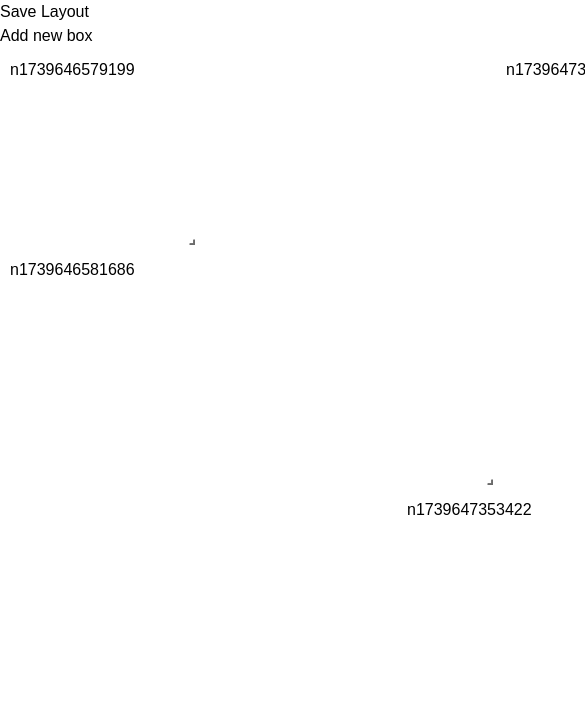
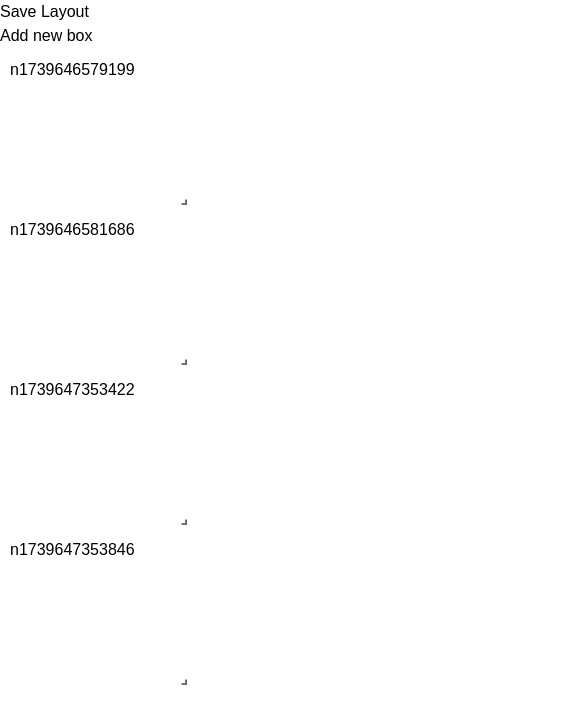
Before and after one commit to estraw1059/grid-layout-example, a Next.js app: page / in a window 390 px wide. Shown: the top 724 px of the page, 585 px wide, since content can reach past the window. Built offline with nearby package versions, Linux system fonts and the light colour scheme.

Commit message:
Trying to change Resposive Grid Layout

```diff
--- a/src/app/page.tsx
+++ b/src/app/page.tsx
@@ -3,11 +3,27 @@ import GridLayout, { ItemCallback, Layout } from "react-grid-layout";
 import "/node_modules/react-grid-layout/css/styles.css";
 import "/node_modules/react-resizable/css/styles.css";
 import { JSX, useEffect, useState } from "react";
+import { Responsive, WidthProvider } from "react-grid-layout";
+
+const ResponsiveGridLayout = WidthProvider(Responsive);
 
 export default function Home() {
   const [loading, setLoading] = useState(true);
   const [layout, setLayout] = useState<Layout[]>([]);
   const [boxes, setBoxes] = useState<JSX.Element[]>([]);
+  const [windowWidth, setWindowWidth] = useState(window.innerWidth);
+
+  useEffect(() => {
+    const handleResize = () => {
+      setWindowWidth(window.innerWidth);
+    };
+
+    window.addEventListener("resize", handleResize);
+
+    return () => {
+      window.removeEventListener("resize", handleResize);
+    };
+  }, []);
 
   useEffect(() => {
     // Fetch the latest layout data from the server
@@ -63,6 +79,7 @@ export default function Home() {
   const handleItemCallback: ItemCallback = (
     newLayout: Layout[],
   ) => {
+    console.log("Item was moved", newLayout);
     setLayout(newLayout);
   };
 
@@ -70,23 +87,36 @@ export default function Home() {
     return <div>Loading...</div>;
   }
 
+  const responsiveProps = {
+    className: "responsive-grid",
+    breakpoints: {lg: 721, sm: 720},
+    cols: { lg: 3, md: 3, sm: 2, xs: 1, xxs: 1 },
+    layouts: {
+      lg: [{ i: "n1739646579199", x: 0, y: 0, w: 10, h: 10 }],
+      sm: [{ i: "n1739646579199", x: 0, y: 0, w: 1, h: 1 }],
+      // More layouts for other breakpoints...
+    },
+    onResizeStop: handleItemCallback,
+    onDragStop: handleItemCallback
+  };
+
   return (
-    <div className="h-screen w-screen">
+    <div>
       <button onClick={saveLayout}>Save Layout</button>
       <br/>
       <button onClick={addNewBox}>Add new box</button>
-      <GridLayout
-        className="layouts border-black"
-        onResizeStop={handleItemCallback}
-        onDragStop={handleItemCallback}
-        layout={layout}
-        cols={12}
-        rowHeight={30}
-        width={1200}
-        autoSize={true}
+      <ResponsiveGridLayout
+        // className="responsive-grid border-black h-screen w-screen"
+        // onResizeStop={handleItemCallback}
+        // onDragStop={handleItemCallback}
+        // cols={lg: 3, md: 3, sm: 2, xs: 1, xxs: 1}
+        // rowHeight={30}
+        // width={1200}
+        // autoSize={true}
+        {...responsiveProps}
       >
         {boxes}
-      </GridLayout>
+      </ResponsiveGridLayout>
     </div>
   );
 }
```
